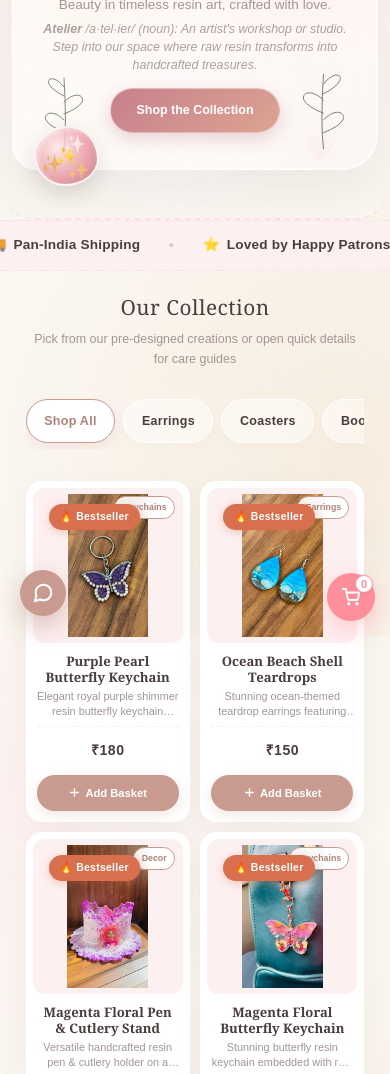
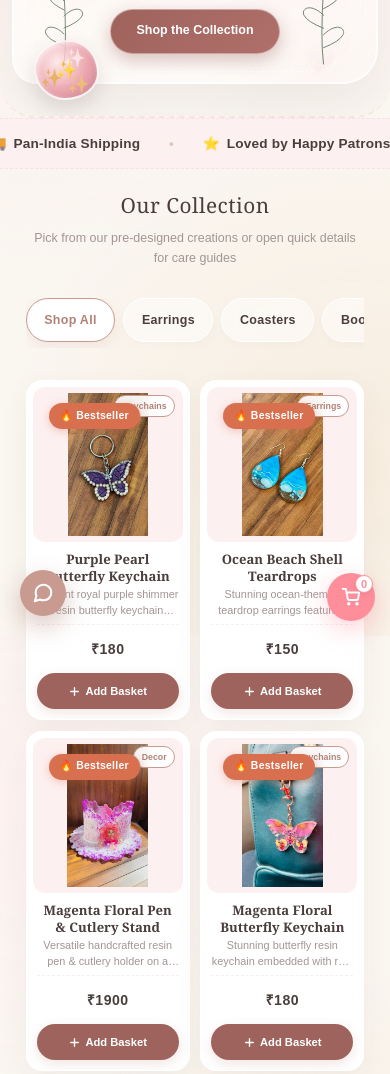
Before and after one commit to AasthaThakker/HetAas-Atelier, a plain HTML site: page index.html in a window 390 px wide. Shown: the part 208-1282 px from the top of the page. Drawn offline with Linux system fonts and the light colour scheme; a web font is replaced by a local one.

Commit message:
Optimize UI: faster grid reveal, tighter mobile hero, accessible CTAs
- Cap product-card reveal stagger at 0.24s so fast scrollers never
  hit a blank grid (was cascading up to ~2.1s)
- Trim mobile hero padding at 768/480 breakpoints and hide the
  decorative dictionary line on phones so products sit above the fold
- Add --color-cta tokens and apply to Add Basket / Shop the Collection
  buttons; white text now meets WCAG AA (4.78:1, was ~2.3:1)

```diff
--- a/app.js
+++ b/app.js
@@ -158,7 +158,9 @@ function displayProducts(products) {
     sortedProducts.forEach((product, index) => {
         const productCard = document.createElement('div');
         productCard.className = 'product-card';
-        productCard.style.animationDelay = `${index * 0.05}s`;
+        // Cap the stagger: only the first few cards ease in sequentially, the
+        // rest appear almost immediately so fast scrollers never hit a blank grid.
+        productCard.style.animationDelay = `${Math.min(index, 6) * 0.04}s`;
 
         let featureTagHtml = '';
         if (product.bestseller) {
--- a/styles.css
+++ b/styles.css
@@ -4,6 +4,8 @@
 :root {
     --color-primary: #c89a90;          /* Warm peach-mauve */
     --color-primary-dark: #b08278;     /* Deeper peach-mauve */
+    --color-cta: #9e635c;              /* Deep rose — CTA buttons, ~4.8:1 on white text (WCAG AA) */
+    --color-cta-hover: #86504a;        /* Darker rose for CTA hover */
     --color-primary-light: #fdf0f0;    /* Soft padded pink frame background */
     --color-secondary: #a39594;        /* Muted taupe-brown */
     --color-accent: #f5e6d3;           /* Soft Cream */
@@ -429,8 +431,8 @@ h1, h2, h3, h4 {
 
 /* Wavy card shop button - gradient matching mockup */
 .hero-glass-panel .cta-button {
-    background: linear-gradient(135deg, #c7808c 0%, #dca492 100%);
-    box-shadow: 0 6px 18px rgba(199, 128, 140, 0.35);
+    background: linear-gradient(135deg, var(--color-cta) 0%, #b06f6a 100%);
+    box-shadow: 0 6px 18px rgba(158, 99, 92, 0.4);
     border: 1px solid rgba(255, 255, 255, 0.4);
     padding: 0.85rem 2.4rem;
     font-size: 0.85rem;
@@ -440,9 +442,9 @@ h1, h2, h3, h4 {
 }
 
 .hero-glass-panel .cta-button:hover {
-    background: linear-gradient(135deg, #b0707c 0%, #c89080 100%);
+    background: linear-gradient(135deg, var(--color-cta-hover) 0%, #9e635c 100%);
     transform: translateY(-2px);
-    box-shadow: 0 8px 22px rgba(199, 128, 140, 0.45);
+    box-shadow: 0 8px 22px rgba(134, 80, 74, 0.5);
 }
 
 /* Botanical illustrations growing from bottom borders */
@@ -709,7 +711,7 @@ h1, h2, h3, h4 {
 }
 
 .add-cart-btn {
-    background-color: var(--color-primary);
+    background-color: var(--color-cta);
     border: none;
     color: white;
     padding: 0.7rem 1.5rem;
@@ -728,7 +730,7 @@ h1, h2, h3, h4 {
 }
 
 .add-cart-btn:hover {
-    background-color: var(--color-primary-dark);
+    background-color: var(--color-cta-hover);
     transform: translateY(-2px);
     box-shadow: 0 6px 16px rgba(176, 130, 120, 0.35);
 }
@@ -2506,14 +2508,14 @@ h1, h2, h3, h4 {
     }
 
     .hero {
-        padding: 2.5rem 1rem 3.5rem;
+        padding: 1.75rem 1rem 2.5rem;
         border-radius: 0 0 35px 35px;
     }
 
     .hero-glass-panel {
-        padding: 2.5rem 1.5rem;
+        padding: 2rem 1.4rem;
         border-radius: 40px 25px 45px 30px;
-        gap: 1.2rem;
+        gap: 1rem;
     }
 
     .hero-glass-panel h2 {
@@ -2726,13 +2728,19 @@ h1, h2, h3, h4 {
     }
 
     .hero {
-        padding: 2rem 0.75rem 3rem;
+        padding: 1.25rem 0.75rem 2rem;
     }
 
     .hero-glass-panel {
-        padding: 1.8rem 1rem 2.2rem;
+        padding: 1.5rem 1rem 1.8rem;
         border-radius: 30px 20px 35px 25px;
-        gap: 0.9rem;
+        gap: 0.8rem;
+    }
+
+    /* Trim the decorative dictionary line on the smallest screens so the
+       heading, tagline, CTA and first products sit higher up the page. */
+    #heroBlurb {
+        display: none;
     }
 
     .hero-glass-panel h2 {
```
